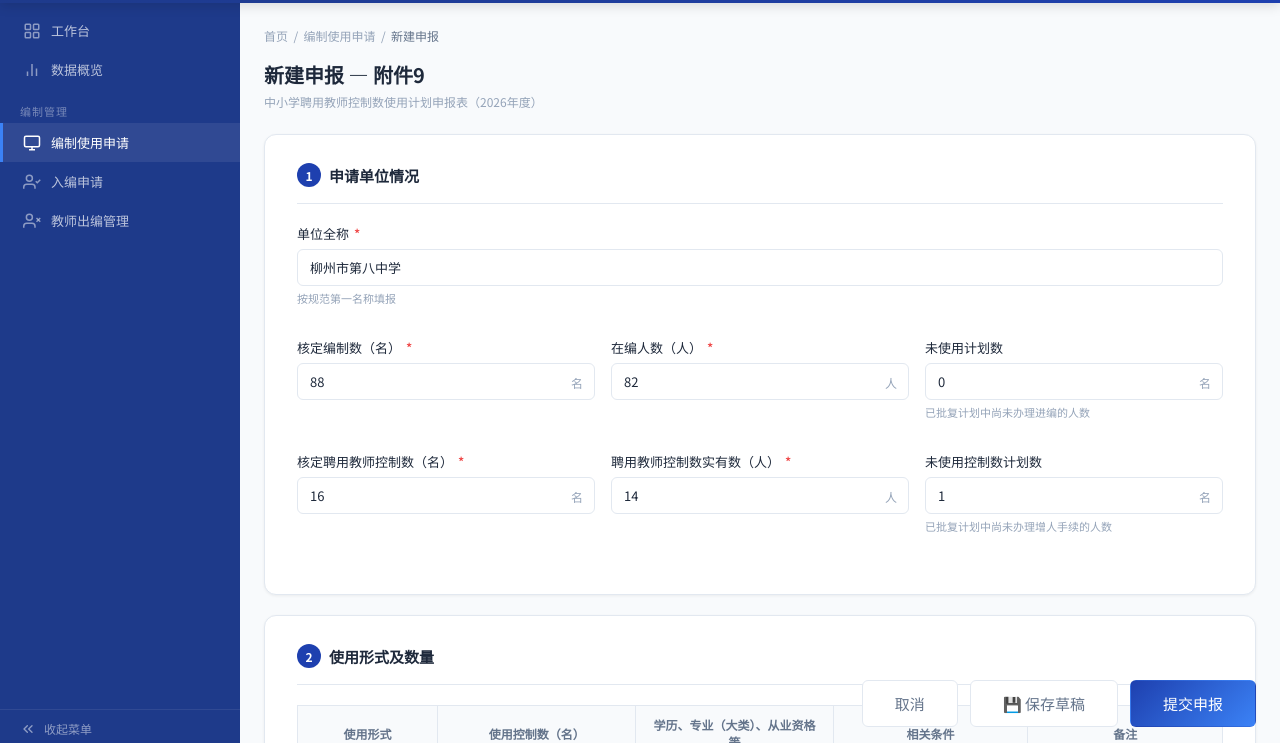
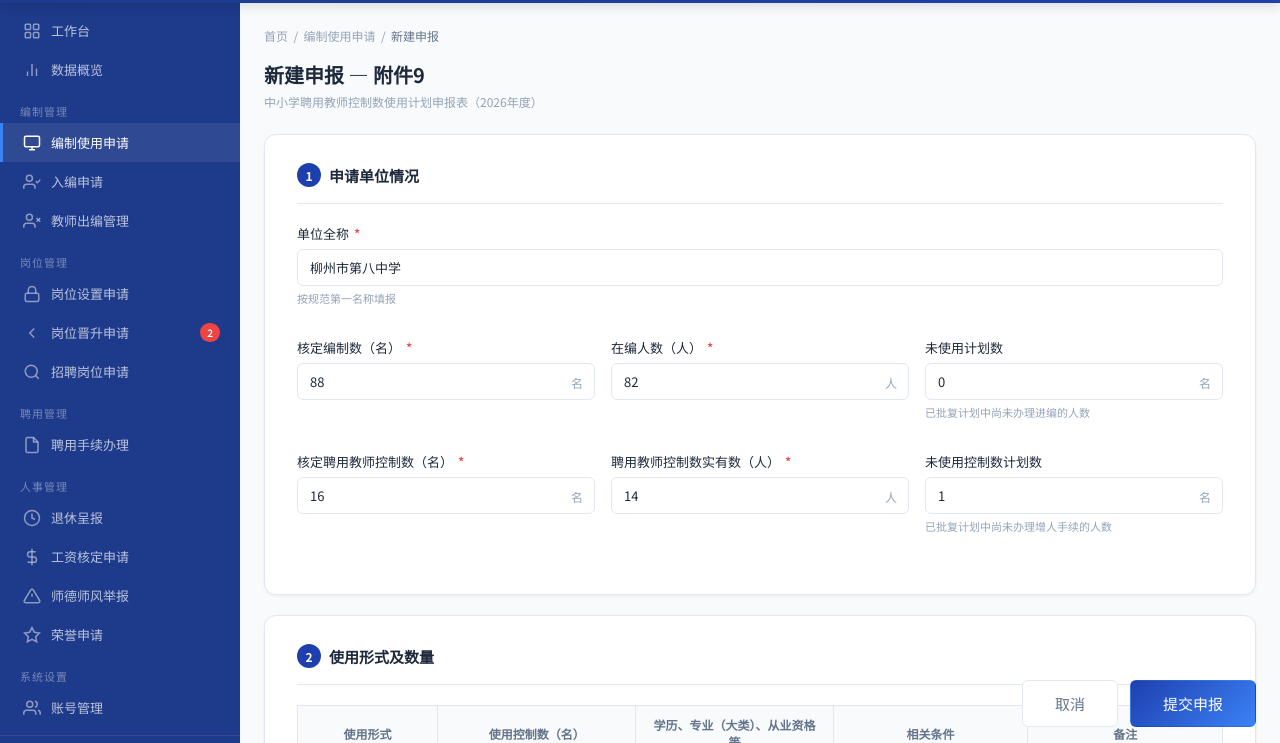
Before and after one commit to qiaodmpm/liuzhou-edu-hr, a website: page staffing-form.html in a window 1280 px wide. Shown: the part 53-796 px from the top of the page. Drawn offline with Linux system fonts and the light colour scheme.

Commit message:
feat: remove seal info and draft function; add full school admin sidebar

```diff
--- a/staffing-form.html
+++ b/staffing-form.html
@@ -304,6 +304,47 @@ body {
       <svg class="menu-icon" viewBox="0 0 24 24" fill="none" stroke="currentColor" stroke-width="2"><path d="M16 21v-2a4 4 0 0 0-4-4H5a4 4 0 0 0-4 4v2"/><circle cx="8.5" cy="7" r="4"/><line x1="18" y1="8" x2="23" y2="13"/><line x1="23" y1="8" x2="18" y2="13"/></svg>
       <span class="menu-label">教师出编管理</span>
     </a>
+    <div class="menu-group">岗位管理</div>
+    <a class="menu-item" href="#">
+      <svg class="menu-icon" viewBox="0 0 24 24" fill="none" stroke="currentColor" stroke-width="2"><rect x="3" y="11" width="18" height="11" rx="2" ry="2"/><path d="M7 11V7a5 5 0 0 1 10 0v4"/></svg>
+      <span class="menu-label">岗位设置申请</span>
+    </a>
+    <a class="menu-item" href="#">
+      <svg class="menu-icon" viewBox="0 0 24 24" fill="none" stroke="currentColor" stroke-width="2"><polyline points="15 18 9 12 15 6"/></svg>
+      <span class="menu-label">岗位晋升申请</span>
+      <span class="menu-badge">2</span>
+    </a>
+    <a class="menu-item" href="#">
+      <svg class="menu-icon" viewBox="0 0 24 24" fill="none" stroke="currentColor" stroke-width="2"><circle cx="11" cy="11" r="8"/><line x1="21" y1="21" x2="16.65" y2="16.65"/></svg>
+      <span class="menu-label">招聘岗位申请</span>
+    </a>
+    <div class="menu-group">聘用管理</div>
+    <a class="menu-item" href="#">
+      <svg class="menu-icon" viewBox="0 0 24 24" fill="none" stroke="currentColor" stroke-width="2"><path d="M14 2H6a2 2 0 0 0-2 2v16a2 2 0 0 0 2 2h12a2 2 0 0 0 2-2V8z"/><polyline points="14 2 14 8 20 8"/></svg>
+      <span class="menu-label">聘用手续办理</span>
+    </a>
+    <div class="menu-group">人事管理</div>
+    <a class="menu-item" href="#">
+      <svg class="menu-icon" viewBox="0 0 24 24" fill="none" stroke="currentColor" stroke-width="2"><circle cx="12" cy="12" r="10"/><polyline points="12 6 12 12 16 14"/></svg>
+      <span class="menu-label">退休呈报</span>
+    </a>
+    <a class="menu-item" href="#">
+      <svg class="menu-icon" viewBox="0 0 24 24" fill="none" stroke="currentColor" stroke-width="2"><line x1="12" y1="1" x2="12" y2="23"/><path d="M17 5H9.5a3.5 3.5 0 0 0 0 7h5a3.5 3.5 0 0 1 0 7H6"/></svg>
+      <span class="menu-label">工资核定申请</span>
+    </a>
+    <a class="menu-item" href="#">
+      <svg class="menu-icon" viewBox="0 0 24 24" fill="none" stroke="currentColor" stroke-width="2"><path d="M10.29 3.86L1.82 18a2 2 0 0 0 1.71 3h16.94a2 2 0 0 0 1.71-3L13.71 3.86a2 2 0 0 0-3.42 0z"/><line x1="12" y1="9" x2="12" y2="13"/><line x1="12" y1="17" x2="12.01" y2="17"/></svg>
+      <span class="menu-label">师德师风举报</span>
+    </a>
+    <a class="menu-item" href="#">
+      <svg class="menu-icon" viewBox="0 0 24 24" fill="none" stroke="currentColor" stroke-width="2"><polygon points="12 2 15.09 8.26 22 9.27 17 14.14 18.18 21.02 12 17.77 5.82 21.02 7 14.14 2 9.27 8.91 8.26 12 2"/></svg>
+      <span class="menu-label">荣誉申请</span>
+    </a>
+    <div class="menu-group">系统设置</div>
+    <a class="menu-item" href="#">
+      <svg class="menu-icon" viewBox="0 0 24 24" fill="none" stroke="currentColor" stroke-width="2"><path d="M17 21v-2a4 4 0 0 0-4-4H5a4 4 0 0 0-4 4v2"/><circle cx="9" cy="7" r="4"/><path d="M23 21v-2a4 4 0 0 0-3-3.87"/><path d="M16 3.13a4 4 0 0 1 0 7.75"/></svg>
+      <span class="menu-label">账号管理</span>
+    </a>
   </div>
   <div class="sidebar-bottom">
     <div class="sidebar-toggle" onclick="toggleSidebar()">
@@ -453,35 +494,9 @@ body {
     </div>
   </div>
 
-  <!-- Step 4: 签章信息 -->
-  <div class="form-card">
-    <div class="form-card-title"><span class="step-num">4</span>签章信息</div>
-
-    <div class="form-row">
-      <div class="form-group">
-        <label>申报单位负责人签字 <span class="required">*</span></label>
-        <input placeholder="负责人姓名">
-      </div>
-      <div class="form-group">
-        <label>填报人 <span class="required">*</span></label>
-        <input value="王玉兰">
-      </div>
-      <div class="form-group">
-        <label>联系电话 <span class="required">*</span></label>
-        <input value="13807720003">
-      </div>
-    </div>
-
-    <div class="form-group">
-      <label>单位意见</label>
-      <textarea rows="2" placeholder="单位意见（选填）...">同意申报。</textarea>
-    </div>
-  </div>
-
   <!-- Footer -->
   <div class="form-footer">
     <button class="btn btn-outline btn-lg" onclick="window.location.href='staffing-application.html'">取消</button>
-    <button class="btn btn-outline btn-lg" onclick="saveDraft()">💾 保存草稿</button>
     <button class="btn btn-primary btn-lg" onclick="submitForm()">提交申报</button>
   </div>
 </main>
@@ -524,11 +539,6 @@ function isValid() {
   return true;
 }
 
-function saveDraft() {
-  showToast('草稿已保存');
-  setTimeout(function() { window.location.href = 'staffing-application.html'; }, 1200);
-}
-
 function submitForm() {
   if (!isValid()) return;
   if (!document.getElementById('fileInput').files.length) {
```
Also changed, not shown: staffing-application.html (+5 -14 lines).
